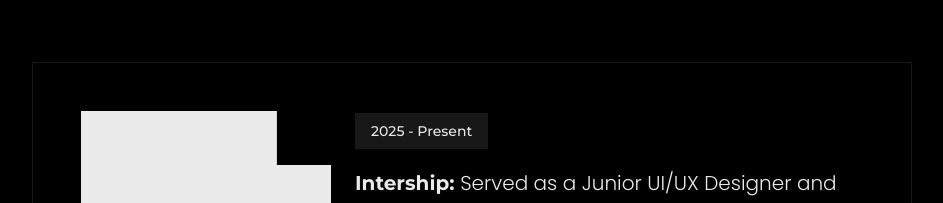
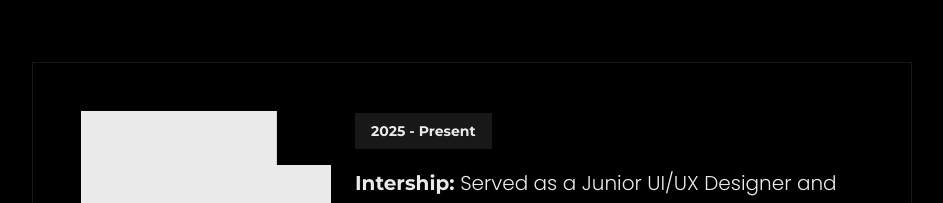
Before and after one commit to DespoinaLiarokapi/my-resume, a React (Vite) app: page / in a window 1280 px wide. Shown: the part 1693-1896 px from the top of the page, without its empty margins (168-1111 px from the left). Built offline with nearby package versions, Linux system fonts and the light colour scheme; a web font is replaced by a local one.

Commit message:
Update site content app.tsx

```diff
--- a/src/App.tsx
+++ b/src/App.tsx
@@ -314,7 +314,7 @@ const form = useRef<HTMLFormElement>(null)
 
             <div className="min-h-[250px] leading-relaxed space-y-5 pt-0.5">
 
-              <div className="inline-block w-fit px-4 py-2 bg-muted-white/10 text-sm font-medium font-montserrat">
+              <div className="inline-block w-fit px-4 py-2 bg-muted-white/10 text-sm font-bold font-montserrat">
                 2025 - Present
               </div>
               <p className="md:text-xl sm:text-base [@media(max-width:274px)]:text-sm ">
```
